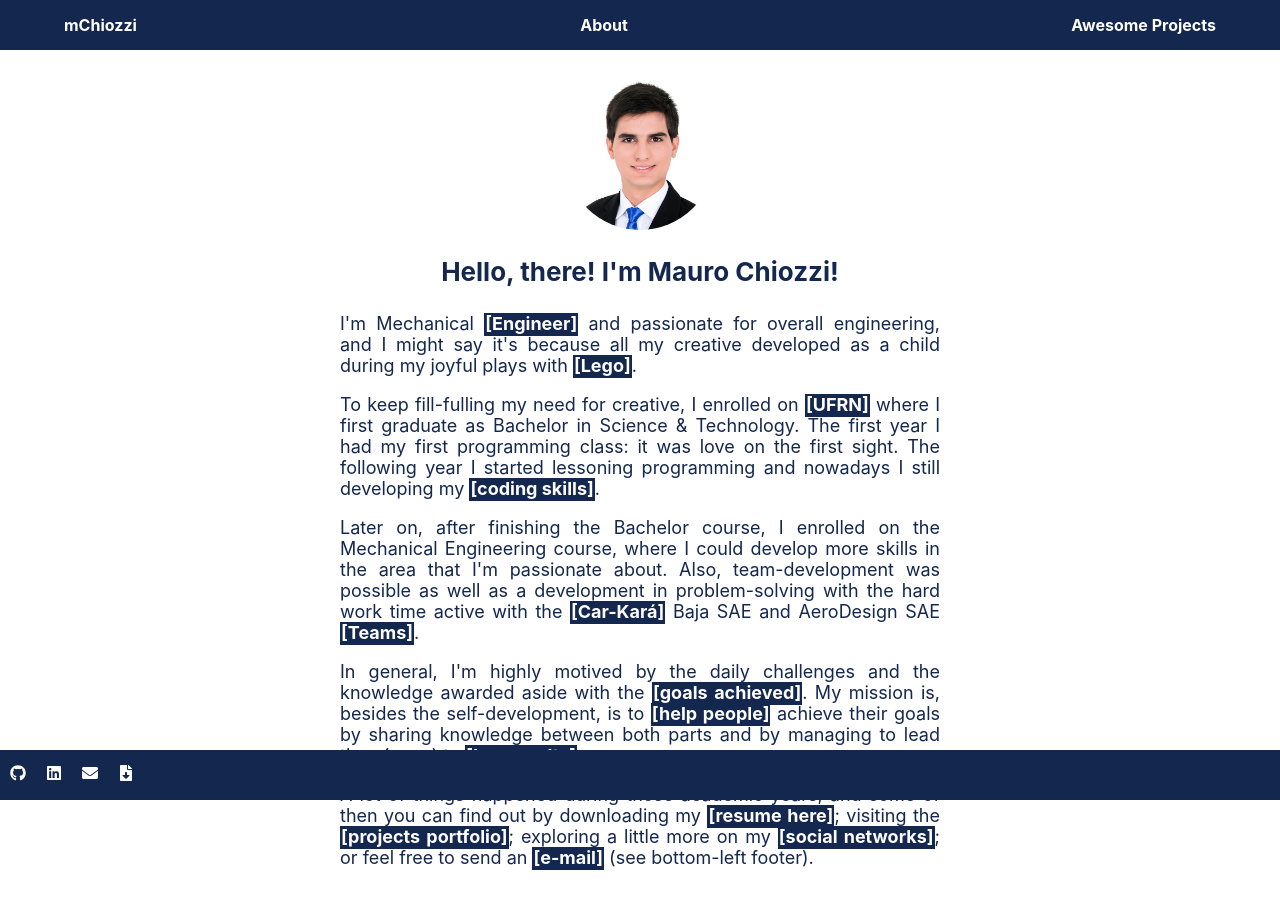
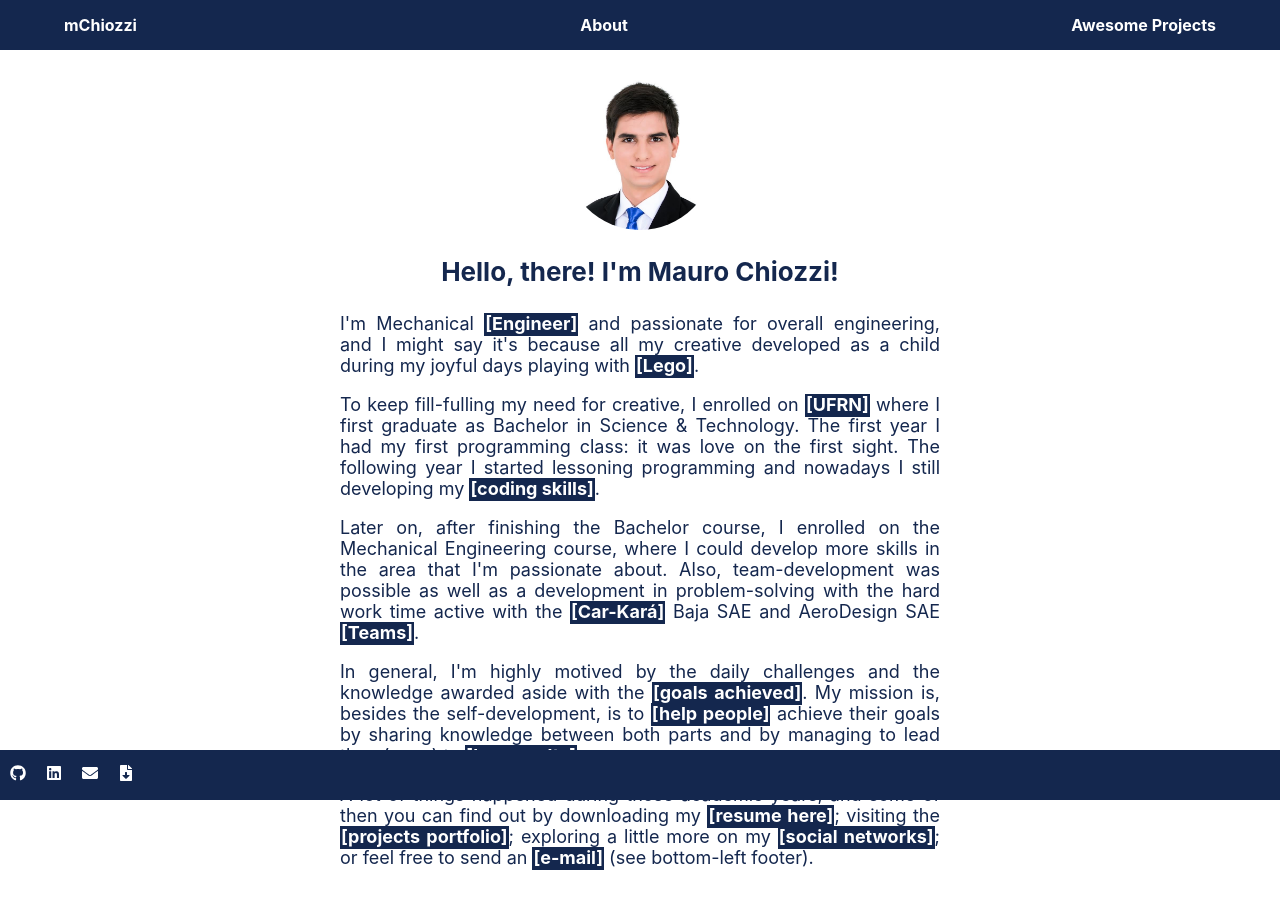
Before and after one commit to maurochiozzi/maurochiozzi.github.io, a React (Create React App) app: page /#/about in a window 1280 px wide. Shown: the top 908 px of the page. Built offline with nearby package versions, Linux system fonts and the light colour scheme; the HTML template or start-up script is replaced by a standard one.

Commit message:
add small changes to text

```diff
--- a/src/assets/projects/seriuslogger/index.js
+++ b/src/assets/projects/seriuslogger/index.js
@@ -6,6 +6,6 @@ export const seriuslogger = {
   text: [""],
   source: "https://github.com/maurochiozzi/seriuslogger",
   key_developers: ["Mauro Chiozzi"],
-  tools: ["Python", "Serial Logger", "Git"],
+  tools: ["Python", "Serial Data Logger", "Git"],
   pictures: [],
 };
--- a/src/pages/about/index.js
+++ b/src/pages/about/index.js
@@ -19,7 +19,7 @@ export default function About() {
         <p>
           I'm Mechanical <span className="highlight">[Engineer]</span> and
           passionate for overall engineering, and I might say it's because all
-          my creative developed as a child during my joyful plays with{" "}
+          my creative developed as a child during my joyful days playing with{" "}
           <span className="highlight">[Lego]</span>.
         </p>
         <p>
```
